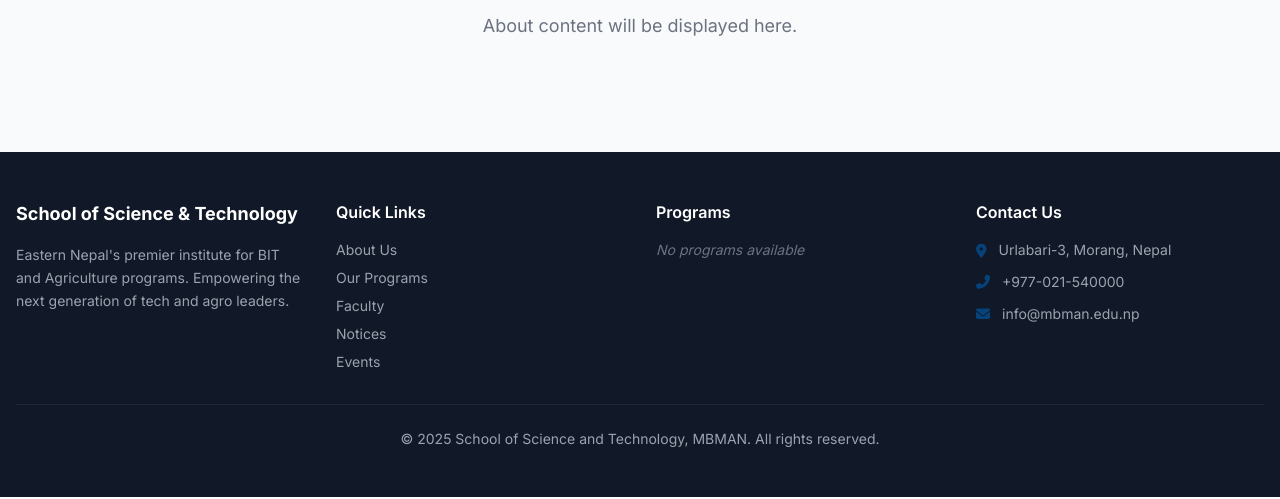
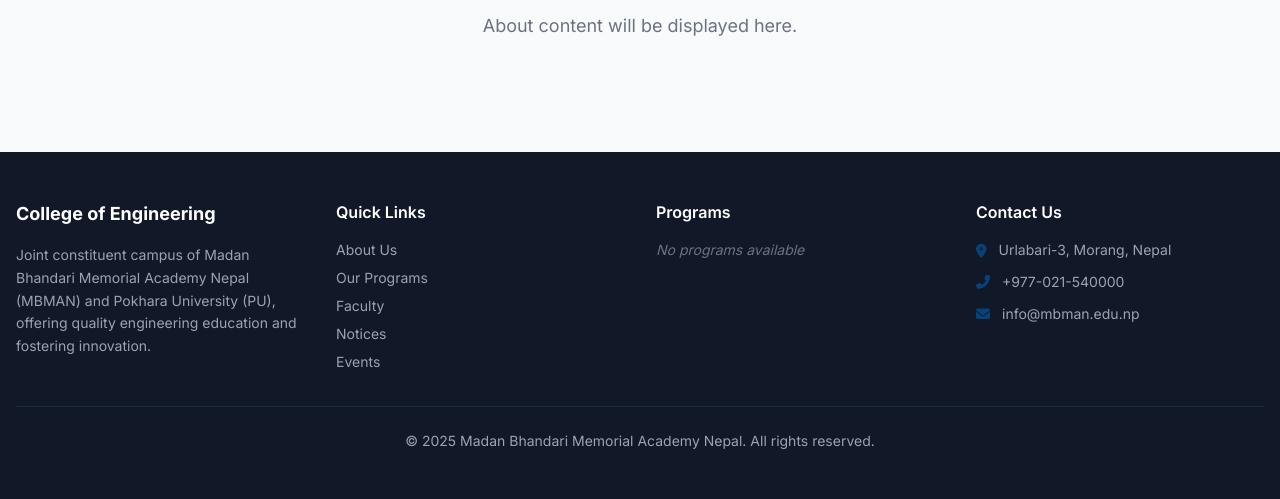
Before and after one commit to MadanBhandaiMemorialAcademy/MBMAN-COE, a Django app: page /about/ in a window 1280 px wide. Shown: the part 570-1069 px from the top of the page. Run offline with Django 5.2, Linux system fonts and the light colour scheme; data that the repository does not hold is empty; some libraries are stand-ins or nearby versions.

Commit message:
Fix: Fix footer for COE

```diff
--- a/pyproject.toml
+++ b/pyproject.toml
@@ -5,6 +5,8 @@
 readme = "README.md"
 requires-python = ">=3.12"
 dependencies = [
+    "bcrypt>=5.0.0",
     "django>=5.2.8",
+    "pillow>=12.0.0",
     "python-dotenv>=1.2.1",
 ]
--- a/templates/base.html
+++ b/templates/base.html
@@ -211,9 +211,9 @@
             <div class="grid grid-cols-1 md:grid-cols-4 gap-8 mb-8">
                 <!-- About Column -->
                 <div>
-                    <h3 class="text-white font-bold text-lg mb-4">School of Science & Technology</h3>
+                    <h3 class="text-white font-bold text-lg mb-4">College of Engineering</h3>
                     <p class="text-sm leading-relaxed mb-4">
-                        Eastern Nepal's premier institute for BIT and Agriculture programs. Empowering the next generation of tech and agro leaders.
+                        Joint constituent campus of Madan Bhandari Memorial Academy Nepal (MBMAN) and Pokhara University (PU), offering quality engineering education and fostering innovation.
                     </p>
                     <div class="flex space-x-3">
                         {% if site_config.facebook_url %}<a href="{{ site_config.facebook_url }}" target="_blank" class="w-9 h-9 bg-gray-800 rounded-full flex items-center justify-center hover:bg-mbman-blue transition"><i class="fab fa-facebook-f"></i></a>{% endif %}
@@ -276,7 +276,7 @@
 
             <!-- Bottom Bar -->
             <div class="border-t border-gray-800 pt-6 text-center text-sm">
-                <p>&copy; {% now "Y" %} {{ site_config.college_name|default:"School of Science and Technology, MBMAN" }}. {{ site_config.footer_text|default:"All rights reserved." }}</p>
+                <p>&copy; {% now "Y" %} {{ site_config.college_name|default:"Madan Bhandari Memorial Academy Nepal" }}. {{ site_config.footer_text|default:"All rights reserved." }}</p>
             </div>
         </div>
     </footer>
```
Also changed, not shown: 1 other file.
